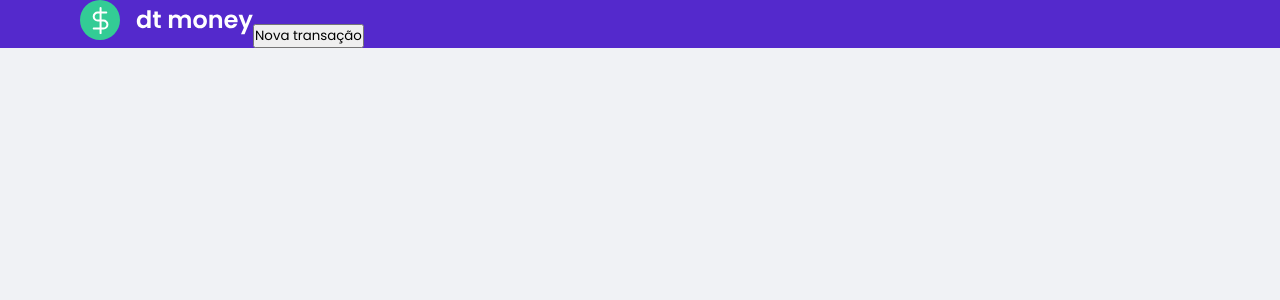
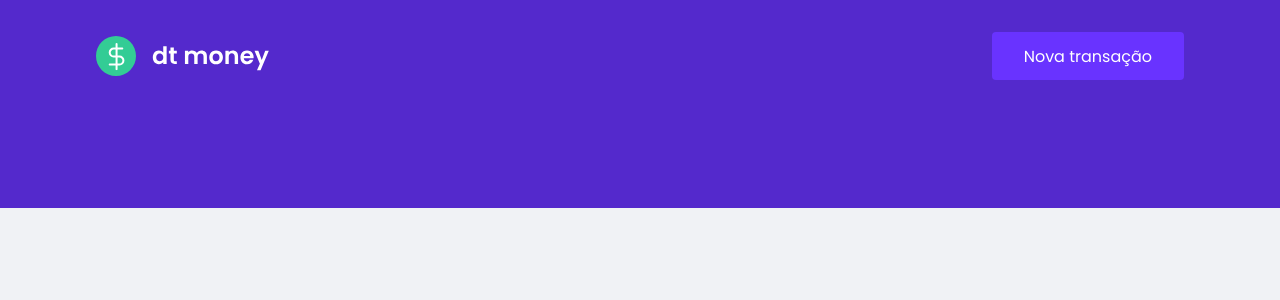
Before and after one commit to Edualicerces10/edufinance, a React (Create React App) app: page / in a window 1280 px wide. Shown: the top 300 px of the page. Built offline with nearby package versions, Linux system fonts and the light colour scheme.

Commit message:
the final styles of  the header

```diff
--- a/src/component/Header/styles.ts
+++ b/src/component/Header/styles.ts
@@ -7,4 +7,25 @@ export const Container = styled.div`
 export const Content = styled.div`
   max-width: 1120px;
   margin: 0 auto;
+
+  padding: 2rem 1rem 8rem;
+  display: flex;
+  align-items: center;
+  justify-content: space-between;
+
+  button {
+    font-size: 1rem;
+    color: #fff;
+    background: var(--blue-light);
+    border: 0;
+    padding: 0 2rem;
+    border-radius: 0.25rem;
+    height: 3rem;
+
+    transition: filter 0.2s;
+
+    &:hover {
+      filter: brightness(0.9);
+    }
+  }
 `
```
